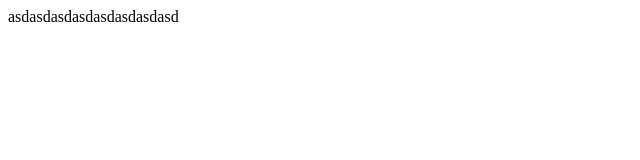
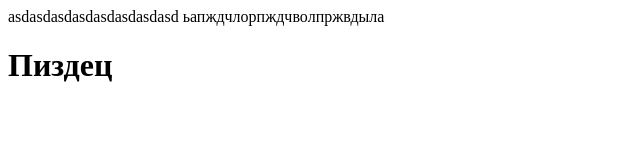
Before and after one commit to ShaFalcon/myproj, a plain HTML site: page index.html in a window 1280 px wide. Shown: the whole page, without its empty margins (0-640 px from the left). Drawn offline with Linux system fonts and the light colour scheme.

Commit message:
second commit

```diff
--- a/index.html
+++ b/index.html
@@ -6,5 +6,7 @@
 </head>
 <body>
 	asdasdasdasdasdasdasdasd
+	ьапждчлорпждчволпржвдыла
+	<h1>Пиздец</h1>
 </body>
 </html>
```
